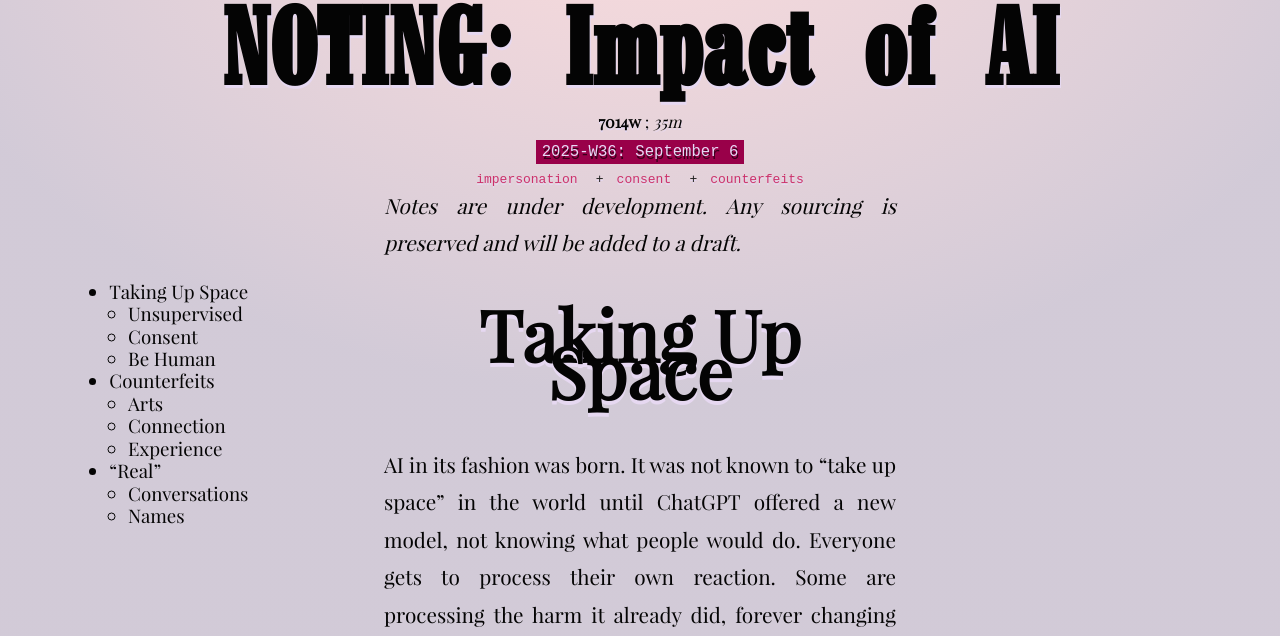
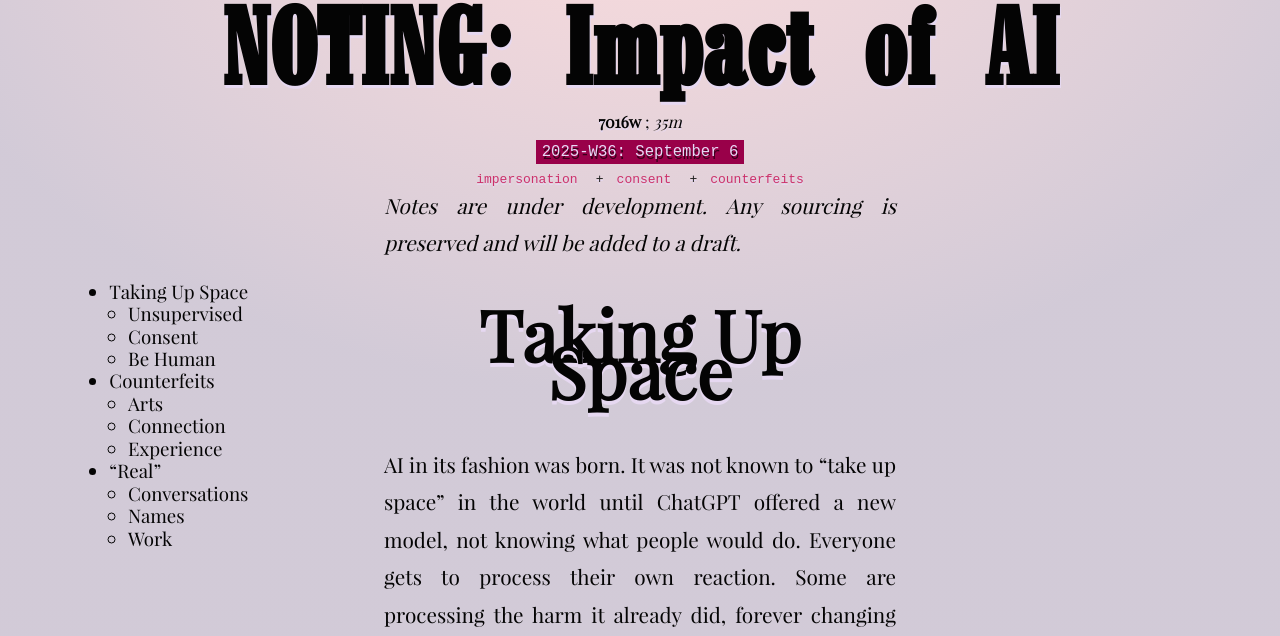
Before and after one commit to tiliv/antibody, a Jekyll site: the page built from docs/journal/autumn-ryan-Impact-of-AI/index.md, in a window 1280 px wide and 900 px high, scrolled down 361 px. Shown: the part 149-785 px from the top of the window. Built offline with Jekyll 4.4.1, drawn with Linux system fonts in a browser that asks for light colours.

Commit message:
Allow header

```diff
--- a/docs/journal/autumn-ryan-Impact-of-AI/index.md
+++ b/docs/journal/autumn-ryan-Impact-of-AI/index.md
@@ -289,3 +289,5 @@ Education has prescribed entry into a maze that has long crumbled at the far edg
 
 
 #### Names
+
+#### Work
```
